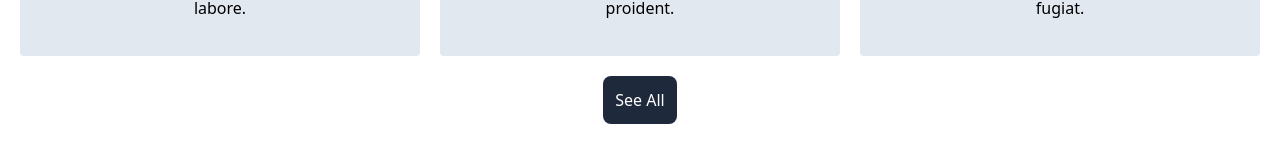
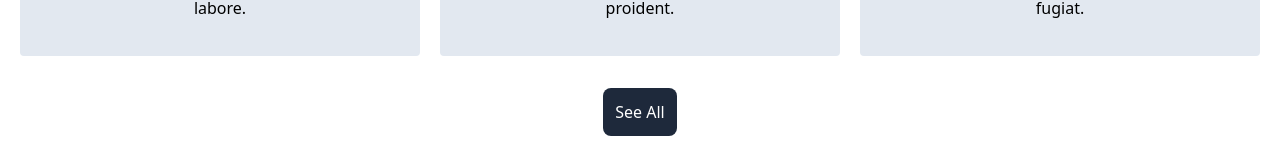
Before and after one commit to PROTTASAKARIM/assignment9-product-analysis, a React (Create React App) app: page / in a window 1280 px wide. Shown: the part 1700-1845 px from the top of the page. Before the commit the page ends 1824 px from the top, so only its background shows below. Built offline with nearby package versions, Linux system fonts and the light colour scheme.

Commit message:
requirements done

```diff
--- a/src/components/Home/Home.js
+++ b/src/components/Home/Home.js
@@ -28,7 +28,7 @@ const Home = () => {
                 }
             </div>
 
-            <Link to="/review"><button className='rounded-lg bg-slate-800 text-white p-3'>See All</button></Link>
+            <Link to="/review"><button className='rounded-lg bg-slate-800 text-white p-3 m-3'>See All</button></Link>
         </div>
     );
 };
--- a/src/components/NotFound/NotFound.js
+++ b/src/components/NotFound/NotFound.js
@@ -3,8 +3,8 @@ import React from 'react';
 const NotFound = () => {
     return (
         <div>
-            <h1>Not Found</h1>
-            <h1>404</h1>
+            <h1 className='font-semibold text-3xl'>Not Found</h1>
+            <h1 className='font-semibold text-3xl'>404</h1>
         </div>
     );
 };
```
Also changed, not shown: 1 other file (tests, documents, lock files or other folders).
